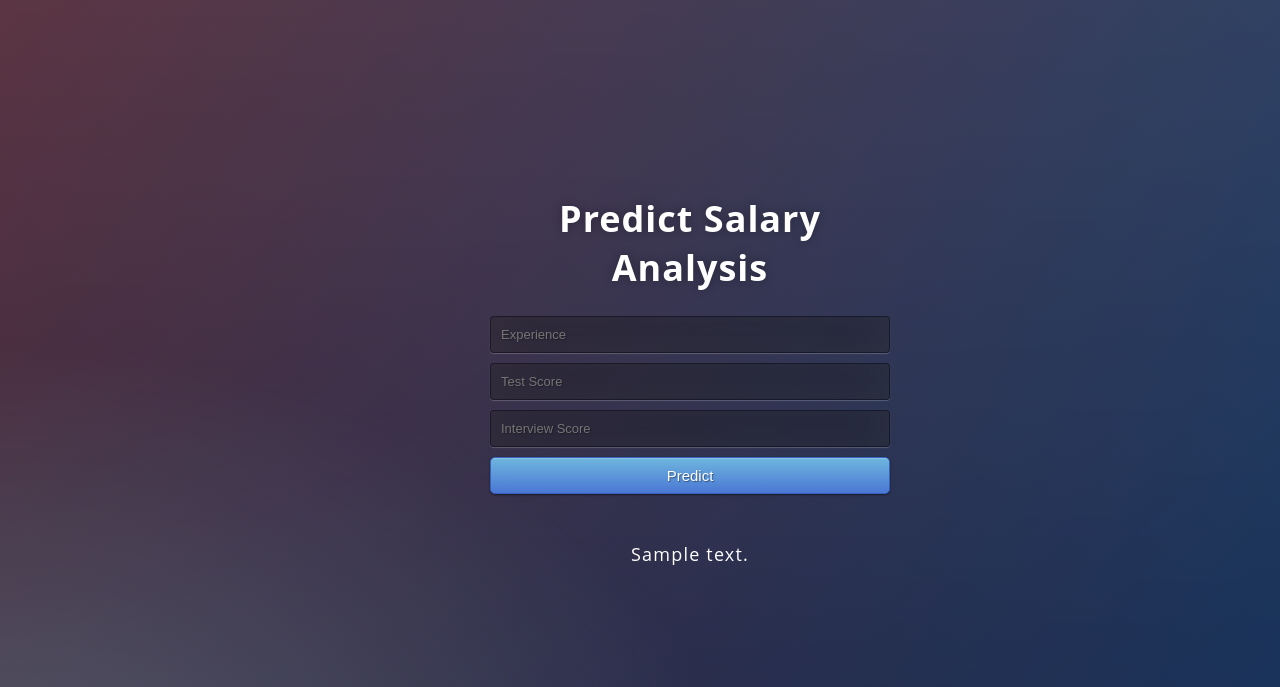
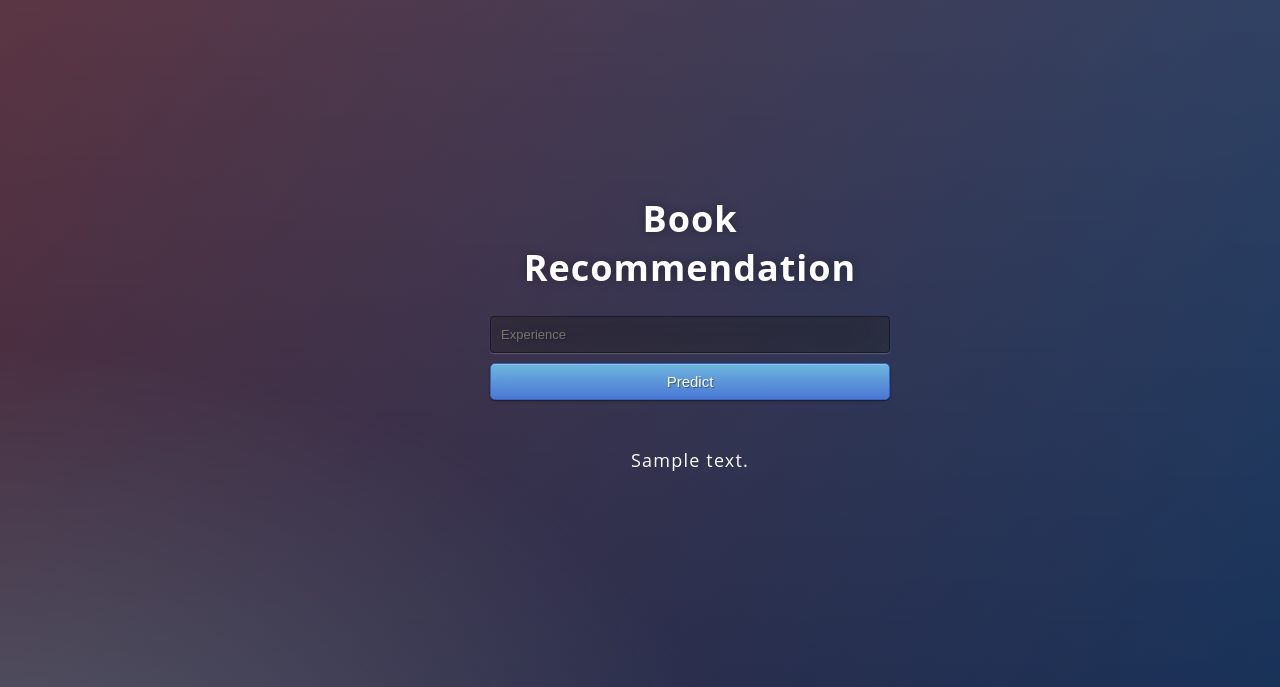
Before and after one commit to Rachana1205/internship, a Python web app: template templates/index.html in a window 1280 px wide. Shown: the top 687 px of the page. Run offline with Jinja, Linux system fonts and the light colour scheme; the template is opened without the code that fills it: most values are stand-ins (such as "Sample title", 1, 10 or a date in 2020).

Commit message:
Update index.html

```diff
--- a/templates/index.html
+++ b/templates/index.html
@@ -14,15 +14,13 @@
 
 <body>
  <div class="login">
-	<h1>Predict Salary Analysis</h1>
+	<h1>Book Recommendation</h1>
 
      <!-- Main Input For Receiving Query to our ML -->
     <form action="{{ url_for('predict')}}"method="post">
     	<input type="text" name="experience" placeholder="Experience" required="required" />
-        <input type="text" name="test_score" placeholder="Test Score" required="required" />
-		<input type="text" name="interview_score" placeholder="Interview Score" required="required" />
 
-        <button type="submit" class="btn btn-primary btn-block btn-large">Predict</button>
+        <button type="Book Recommender" class="btn btn-primary btn-block btn-large">Predict</button>
     </form>
 
    <br>
```
